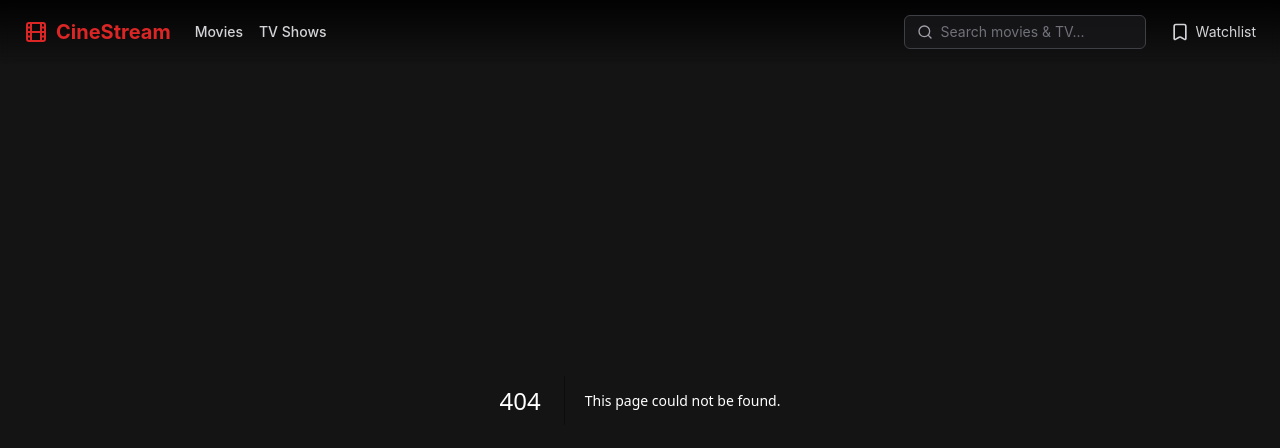
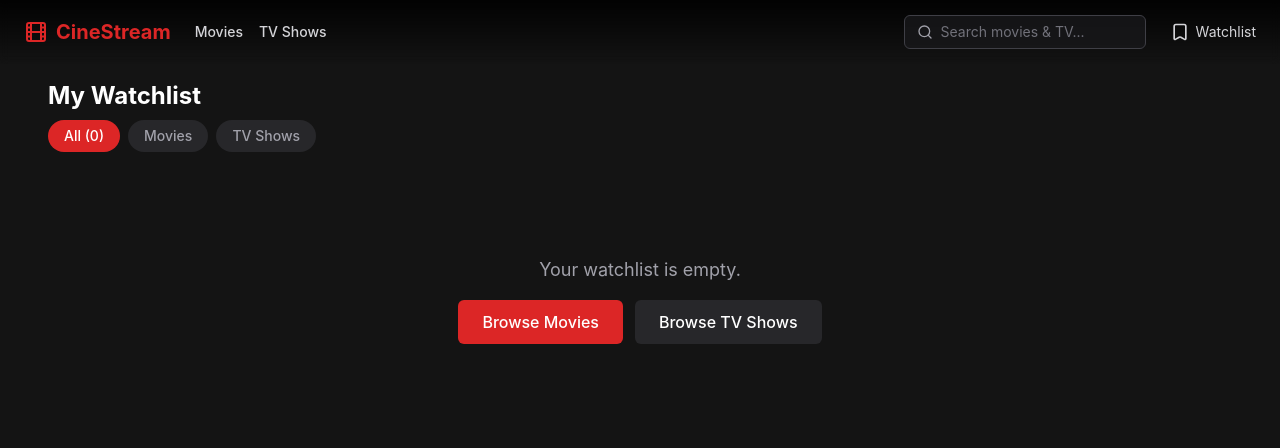
Before and after one commit to tristanxanthe-design/Cinestream, a Next.js app: page /watchlist in a window 1280 px wide. Before the commit this address had no page. Shown: the top 448 px of the page. Built offline with nearby package versions, Linux system fonts and the light colour scheme.

Commit message:
feat: add watchlist page, 404, and error boundary

```diff
--- /dev/null
+++ b/app/error.tsx
@@ -0,0 +1,20 @@
+'use client'
+import { useEffect } from 'react'
+
+interface Props { error: Error; reset: () => void }
+
+export default function ErrorPage({ error, reset }: Props) {
+  useEffect(() => { console.error(error) }, [error])
+  return (
+    <div className="pt-16 min-h-screen flex flex-col items-center justify-center text-center px-4">
+      <h1 className="text-4xl font-bold text-white mb-3">Something went wrong</h1>
+      <p className="text-zinc-400 mb-8">{error.message || 'An unexpected error occurred.'}</p>
+      <button
+        onClick={reset}
+        className="bg-red-600 hover:bg-red-700 text-white font-bold px-8 py-3 rounded-md transition-colors"
+      >
+        Try Again
+      </button>
+    </div>
+  )
+}
--- /dev/null
+++ b/app/not-found.tsx
@@ -0,0 +1,14 @@
+import Link from 'next/link'
+
+export default function NotFound() {
+  return (
+    <div className="pt-16 min-h-screen flex flex-col items-center justify-center text-center px-4">
+      <h1 className="text-8xl font-bold text-red-600 mb-4">404</h1>
+      <h2 className="text-2xl font-bold text-white mb-2">Page Not Found</h2>
+      <p className="text-zinc-400 mb-8">The page you're looking for doesn't exist.</p>
+      <Link href="/" className="bg-red-600 hover:bg-red-700 text-white font-bold px-8 py-3 rounded-md transition-colors">
+        Go Home
+      </Link>
+    </div>
+  )
+}
--- /dev/null
+++ b/app/watchlist/page.tsx
@@ -0,0 +1,78 @@
+'use client'
+import { useState } from 'react'
+import Link from 'next/link'
+import { Trash2 } from 'lucide-react'
+import Image from 'next/image'
+import { useWatchlist } from '@/context/WatchlistContext'
+import { posterURL } from '@/lib/constants'
+import { RatingBadge } from '@/components/RatingBadge'
+
+export default function WatchlistPage() {
+  const { watchlist, removeFromWatchlist } = useWatchlist()
+  const [tab, setTab] = useState<'all' | 'movie' | 'tv'>('all')
+
+  const filtered = tab === 'all' ? watchlist : watchlist.filter((i) => i.type === tab)
+
+  return (
+    <div className="pt-20 px-6 md:px-12 min-h-screen">
+      <h1 className="text-2xl font-bold text-white mb-2">My Watchlist</h1>
+
+      {/* Tabs */}
+      <div className="flex gap-2 mb-6">
+        {(['all', 'movie', 'tv'] as const).map((t) => (
+          <button
+            key={t}
+            onClick={() => setTab(t)}
+            className={`px-4 py-1.5 rounded-full text-sm font-medium transition-colors ${
+              tab === t ? 'bg-red-600 text-white' : 'bg-zinc-800 text-zinc-400 hover:text-white'
+            }`}
+          >
+            {t === 'all' ? `All (${watchlist.length})` : t === 'movie' ? 'Movies' : 'TV Shows'}
+          </button>
+        ))}
+      </div>
+
+      {filtered.length === 0 ? (
+        <div className="text-center py-20">
+          <p className="text-zinc-400 text-lg mb-4">Your watchlist is empty.</p>
+          <div className="flex gap-3 justify-center">
+            <Link href="/browse/movies" className="bg-red-600 hover:bg-red-700 text-white px-6 py-2.5 rounded-md transition-colors font-medium">
+              Browse Movies
+            </Link>
+            <Link href="/browse/tv" className="bg-zinc-800 hover:bg-zinc-700 text-white px-6 py-2.5 rounded-md transition-colors font-medium">
+              Browse TV Shows
+            </Link>
+          </div>
+        </div>
+      ) : (
+        <div className="grid grid-cols-3 sm:grid-cols-4 md:grid-cols-5 lg:grid-cols-7 gap-4">
+          {filtered.map((item) => (
+            <div key={`${item.type}-${item.id}`} className="relative group">
+              <Link href={`/${item.type}/${item.id}`} className="block">
+                <div className="relative aspect-[2/3] bg-zinc-800 rounded-lg overflow-hidden mb-2">
+                  <Image
+                    src={posterURL(item.poster_path)}
+                    alt={item.title}
+                    fill
+                    loading="lazy"
+                    className="object-cover group-hover:scale-105 transition-transform duration-200"
+                    sizes="(max-width: 768px) 144px, 176px"
+                  />
+                </div>
+                <p className="text-sm text-zinc-300 truncate">{item.title}</p>
+                <RatingBadge rating={item.vote_average} className="mt-1" />
+              </Link>
+              <button
+                onClick={() => removeFromWatchlist(item.id)}
+                className="absolute top-2 right-2 bg-black/60 hover:bg-red-600 text-white p-1.5 rounded-full opacity-0 group-hover:opacity-100 transition-all duration-200"
+                aria-label={`Remove ${item.title} from watchlist`}
+              >
+                <Trash2 size={14} />
+              </button>
+            </div>
+          ))}
+        </div>
+      )}
+    </div>
+  )
+}
```
